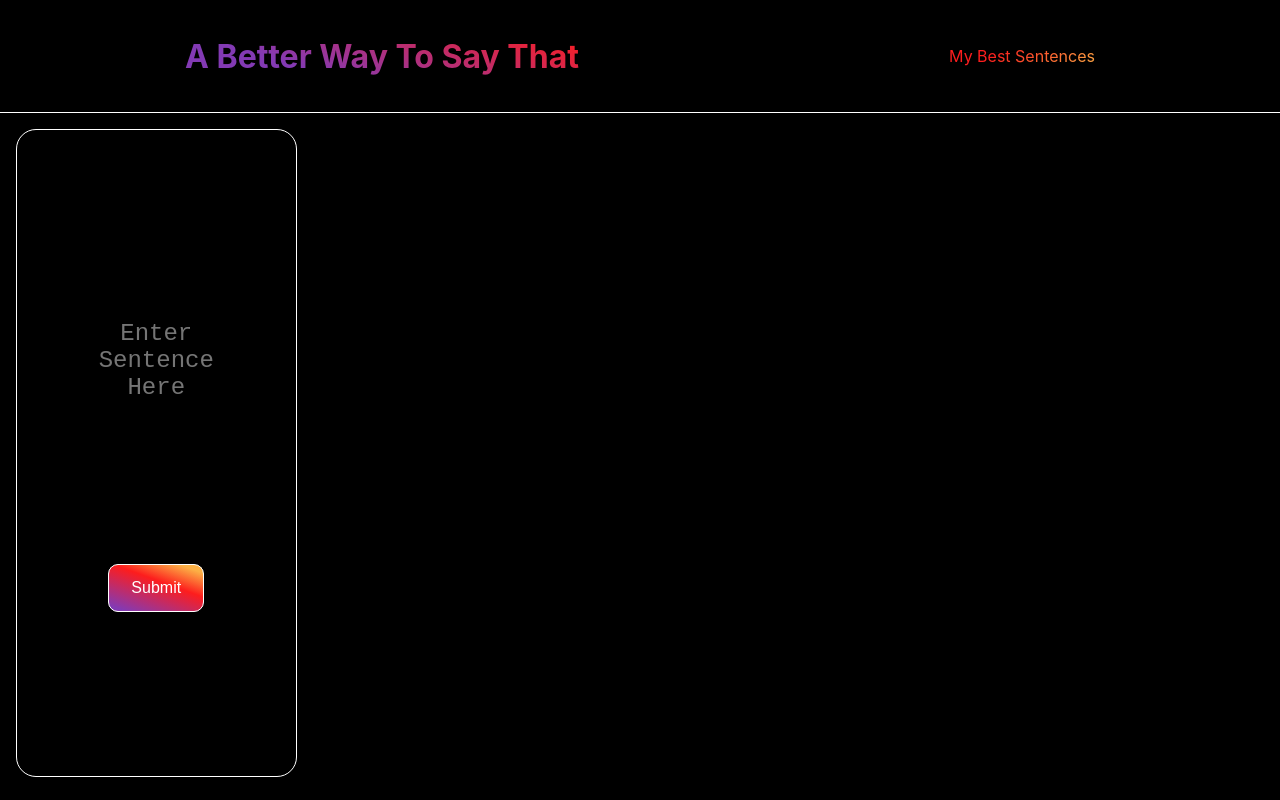
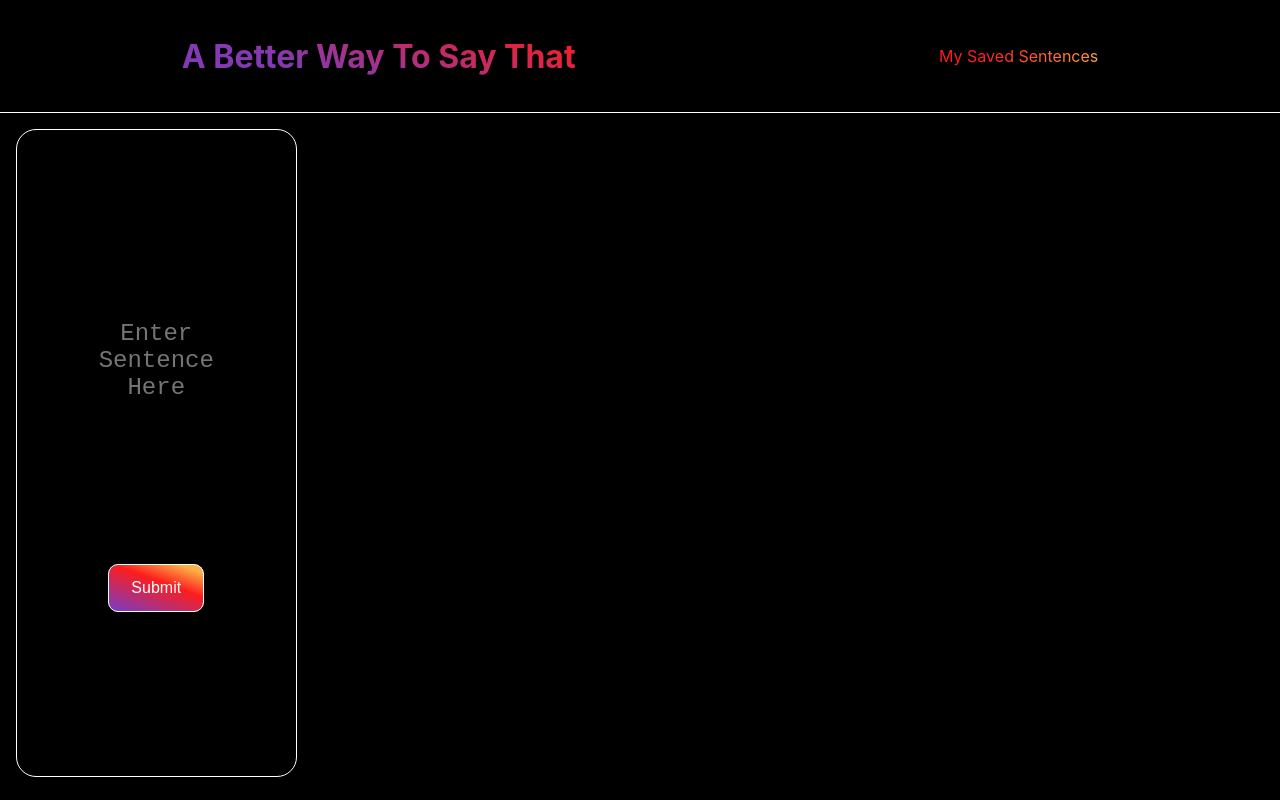
Before and after one commit to tylrs/a-better-way-to-say-that, a React (Create React App) app: page / in a window 1280 px wide. Built offline with nearby package versions, Linux system fonts and the light colour scheme.

Commit message:
Add initial homepage load

```diff
--- a/src/components/App/App.js
+++ b/src/components/App/App.js
@@ -77,7 +77,7 @@ const App = () => {
     <main>
       <header className='header'>
         <Link to='/' className='title'><h1>A Better Way To Say That</h1></Link>
-        <NavLink to ='/saved-sentences' className='saved-button'>My Best Sentences</NavLink>
+        <NavLink to ='/saved-sentences' className='saved-button'>My Saved Sentences</NavLink>
       </header>
       <Switch>
         <Route exact from='/' render={() =>
```
Also changed, not shown: 1 other file (tests, documents, lock files or other folders).
